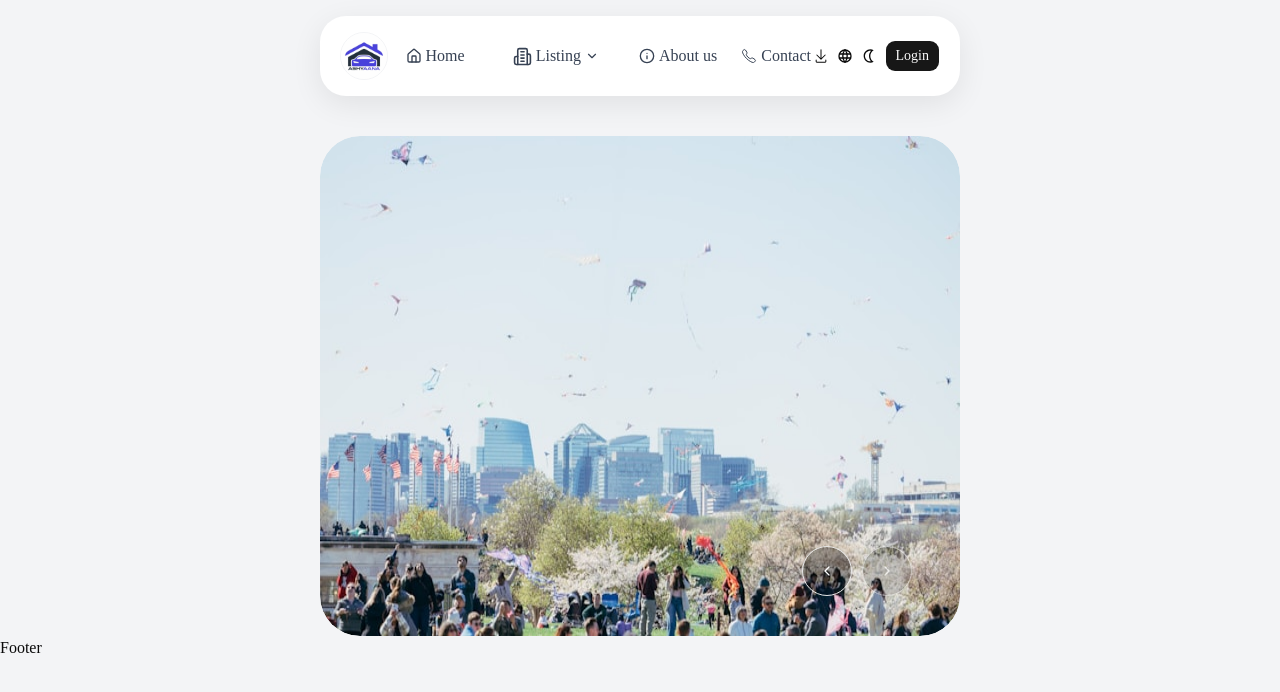
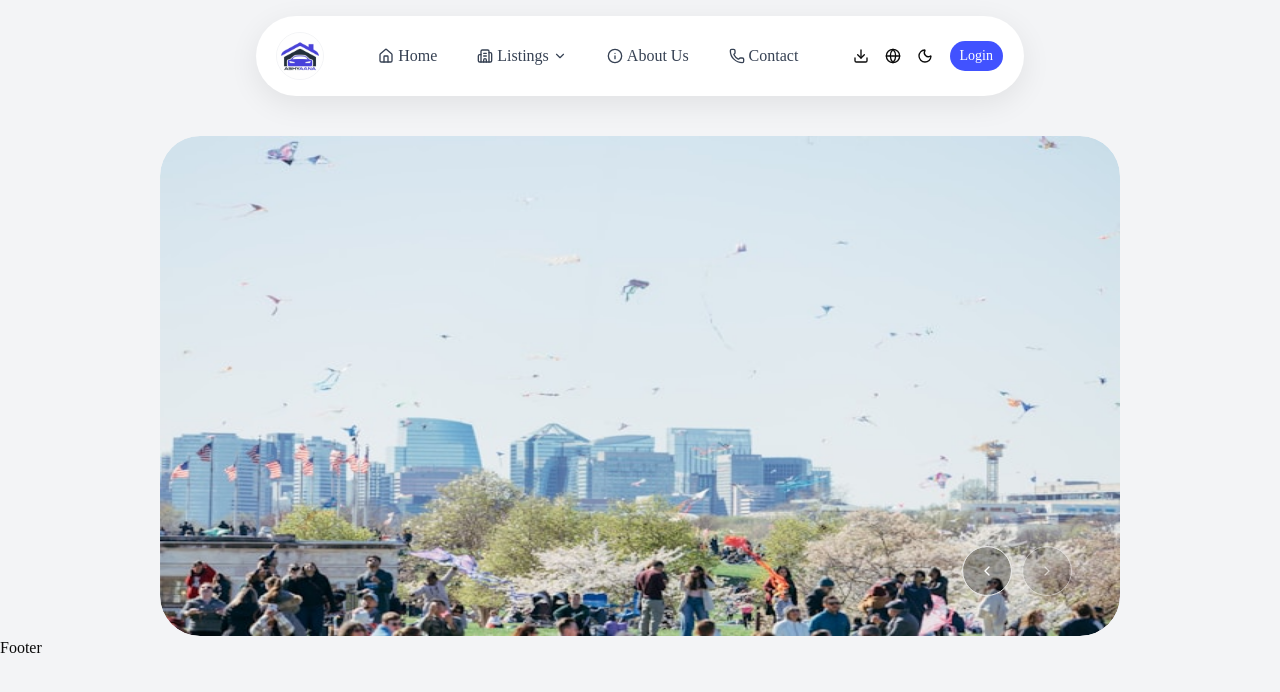
Before and after one commit to MohIdrees-Mohammadi/imageAPI-frontend, a Next.js app: page / in a window 1280 px wide. Shown: the top 692 px of the page. Built offline with nearby package versions, Linux system fonts and the light colour scheme.

Commit message:
header is fully made and also some changes were added to main page

```diff
--- a/app/(websitePage)/page.jsx
+++ b/app/(websitePage)/page.jsx
@@ -1,21 +1,20 @@
-"use client"
+"use client";
 
-import React from 'react'
+import React from "react";
 import {
   Carousel,
   CarouselContent,
   CarouselItem,
   CarouselNext,
   CarouselPrevious,
-} from "@/components/ui/carousel"
-import Autoplay from "embla-carousel-autoplay"
+} from "@/components/ui/carousel";
+import Autoplay from "embla-carousel-autoplay";
 
 const page = () => {
   return (
-    <main className='flex flex-col mx-80 mt-10'>
-
+    <main className="flex flex-col mx-40 mt-10">
       {/* Hero section */}
-      <section className=' mx-auto'>
+      <section className="relative mx-auto">
         <Carousel
           plugins={[
             Autoplay({
@@ -23,31 +22,35 @@ const page = () => {
             }),
           ]}
         >
-          <CarouselContent >
+          <CarouselContent>
             <CarouselItem>
-
-                <img src={"/slide1.jpg"} className='w-[1300px] h-[500px] object-fit rounded-[40px]' alt='slide1' />
-
-
+              <img
+                src={"/slide1.jpg"}
+                className="w-[1500px] h-[500px] object-fit rounded-[40px]"
+                alt="slide1"
+              />
             </CarouselItem>
             <CarouselItem>
-
-                <img src={"/slide2.jpg"} className='w-[1300px] h-[500px] object-fit rounded-[40px]' alt='slide2' />
-
+              <img
+                src={"/slide2.jpg"}
+                className="w-[1500px] h-[500px] object-fit rounded-[40px]"
+                alt="slide2"
+              />
             </CarouselItem>
             <CarouselItem>
-
-                <img src={"/slide3.jpg"} className='w-[1300px] h-[500px] object-fit rounded-[40px]' alt='slide3' />
-
+              <img
+                src={"/slide3.jpg"}
+                className="w-[1500px] h-[500px] object-fit rounded-[40px]"
+                alt="slide3"
+              />
             </CarouselItem>
           </CarouselContent>
           <CarouselPrevious />
           <CarouselNext />
         </Carousel>
       </section>
+    </main>
+  );
+};
 
-    </main>
-  )
-}
-
-export default page
+export default page;
--- a/components/Header.jsx
+++ b/components/Header.jsx
@@ -1,25 +1,44 @@
 "use client";
 
 import { Button } from "@/components/ui/button";
-import { IoCallOutline } from "react-icons/io5";
-import { GoDownload } from "react-icons/go";
-import { TbWorld } from "react-icons/tb";
-import { MdOutlineNightlight } from "react-icons/md";
-import { LuHouse } from "react-icons/lu";
-import { LuCar } from "react-icons/lu";
-import { FiInfo } from "react-icons/fi";
-import { LuBuilding2 } from "react-icons/lu";
+import { Phone } from "lucide-react";
+import { Download } from "lucide-react";
+import { Globe } from "lucide-react";
+import { Moon } from "lucide-react";
+import { House } from "lucide-react";
+import { Car } from "lucide-react";
+import { Info } from "lucide-react";
 import { ChevronDown } from "lucide-react";
 import { ChevronUp } from "lucide-react";
-// import { FaChevronUp } from "react-icons/fa6";
+import { Building2 } from "lucide-react";
+
 import Image from "next/image";
 import Link from "next/link";
-import React, { useState } from "react";
+import React, { useEffect, useRef, useState } from "react";
 
 const Header = () => {
   const [isOpen, setIsOpen] = useState(false);
+  const headerRef = useRef(null);
+
+  useEffect(() => {
+    const handleClickOutside = (e) => {
+      if (headerRef.current && !headerRef.current.contains(e.target)) {
+        setIsOpen(false);
+      }
+    };
+
+    document.addEventListener("mousedown", handleClickOutside);
+
+    return () => {
+      document.removeEventListener("mousedown", handleClickOutside);
+    };
+  }, []);
+
   return (
-    <header className="flex items-center justify-between w-[50%] py-4 px-5 rounded-4xl mt-4 mx-auto bg-white shadow-[0_8px_30px_rgba(0,0,0,0.08)]">
+    <header
+      ref={headerRef}
+      className="flex items-center justify-between w-[60%] py-4 px-5 rounded-[40px] mt-4 mx-auto bg-white shadow-[0_8px_30px_rgba(0,0,0,0.08)]"
+    >
       <Image
         src={"/logo.png"}
         width={48}
@@ -27,78 +46,114 @@ const Header = () => {
         className="rounded-full border border-gray-100"
         alt="Logo"
       />
-      <nav className="relative flex items-center gap-4  text-gray-700">
+
+      <nav className="relative flex items-center gap-2 text-gray-700">
         <Link
           href="/"
-          className="flex items-center gap-1 cursor-pointer hover:bg-gray-100 rounded-xl transition px-4 py-1"
+          className="flex items-center cursor-pointer gap-1 rounded-xl px-4 py-1 hover:bg-gray-100  transition duration-300"
         >
-          <LuHouse />
+          <House size={16} />
           <span>Home</span>
         </Link>
-        <h1
-          onClick={() => setIsOpen(!isOpen)}
-          className="flex items-center gap-1 cursor-pointer hover:bg-gray-100   rounded-xl transition px-4 py-1 "
-        >
-          <LuBuilding2 size={19} />
-          <span>Listing</span>
-          {
-            isOpen ? <ChevronUp size={14} /> : <ChevronDown size={14} />
-          }
 
+        <div>
+          <h1
+            onClick={() => setIsOpen(!isOpen)}
+            className={`flex items-center cursor-pointer gap-1 rounded-xl px-4 py-1 transition duration-300 ${
+              isOpen ? "bg-gray-100" : "hover:bg-gray-100"
+            }`}
+          >
+            <Building2 size={16} />
+            <span>Listings</span>
 
-        </h1>
-        {isOpen && (
-          <div className="absolute border top-10 left-28 w-45 h-35 bg-white py-2 px-4 flex flex-col justify-center items-center gap-4 shadow-xl rounded-xl transition-all jus">
+            {isOpen ? <ChevronUp size={14} /> : <ChevronDown size={14} />}
+          </h1>
+
+          {/* Listing Dropdown */}
+          <div
+            className={`absolute z-10 top-11 left-24 w-45 bg-white rounded-xl shadow-xl border border-gray-100 overflow-hidden transition-all duration-300 ease-in-out ${
+              isOpen
+                ? "opacity-100 translate-y-0 visible"
+                : "opacity-0 -translate-y-2 invisible pointer-events-none"
+            }`}
+          >
+            {/* Houses */}
             <Link
-              className="border-b cursor-pointer w-full h-[62%] border-gray-300 text-center p-2"
-              href={"/houses"}
+              href="/houses"
+              className="flex items-center gap-3 px-4 py-4 transition hover:bg-gray-50"
+              onClick={() => setIsOpen(false)}
             >
-              <LuHouse
-                className="rounded absolute top-8 left-2 fill-white"
-                size={20}
-              />
+              <div className="flex items-center justify-center w-9 h-9 rounded-xl bg-indigo-50">
+                <House size={17} className="text-blue-600" />
+              </div>
 
-              <span className="mr-4">Houses</span>
-              <p className="text-[12px] text-gray-400 ">
-                Properites & aparatments
-              </p>
+              <div className="flex flex-col">
+                <span className="text-[15px] text-gray-800">Houses</span>
+
+                <p className="text-[12px] text-gray-400">
+                  Properties & Apartments
+                </p>
+              </div>
             </Link>
+
+            {/* Divider */}
+            <div className="h-px bg-gray-200 "></div>
+
+            {/* Vehicles */}
             <Link
-              className=" border-gray-300 cursor-pointer text-center w-full ml-2 mb-2"
-              href={"/cars"}
+              href="/cars"
+              className="flex items-center gap-3 px-4 py-4 transition  hover:bg-gray-50"
+              onClick={() => setIsOpen(false)}
             >
-              <LuCar className="absolute bottom-5 left-2" size={20} />
-              <span className="mr-11">Cars</span>
-              <p className="text-[12px] text-gray-400">cars & vehicles</p>
+              <div className="flex items-center justify-center w-9 h-9 rounded-xl bg-indigo-50">
+                <Car size={17} className="text-blue-600" />
+              </div>
+
+              <div className="flex flex-col">
+                <span className="text-[15px] text-gray-800">Vehicles</span>
+
+                <p className="text-[12px] text-gray-400">Cars & Vehicles</p>
+              </div>
             </Link>
           </div>
-        )}
+        </div>
+
         <Link
-          href={"/about"}
-          className="flex items-center gap-1 cursor-pointer hover:bg-gray-100 rounded-xl  transition px-2"
+          href="/about"
+          className="flex items-center cursor-pointer hover:bg-gray-100 rounded-xl gap-1 transition duration-300 px-4 py-1"
         >
-          <FiInfo /> <span>About us</span>
+          <Info size={16} />
+          <span>About Us</span>
         </Link>
+
         <Link
-          className="flex items-center gap-1 cursor-pointer hover:bg-gray-100 rounded-xl  transition  "
-          href={"/contact"}
+          className="flex items-center cursor-pointer hover:bg-gray-100 rounded-xl gap-1 transition duration-300 px-4 py-1"
+          href="/contact"
         >
-          <IoCallOutline /> <span>Contact</span>
+          <Phone size={16} />
+          <span>Contact</span>
         </Link>
       </nav>
 
-      <div className="flex items-center gap-2">
-        <Link href="">
-          <GoDownload />
-        </Link>
-        <Link href="">
-          <TbWorld />
-        </Link>
-        <Link href="">
-          <MdOutlineNightlight />
+      <div className="flex items-center gap-4">
+        <Link href="#">
+          <Download size={16} />
         </Link>
 
-        <Button>Login</Button>
+        <Link href="#">
+          <Globe size={16} />
+        </Link>
+
+        <Link href="#">
+          <Moon size={16} />
+        </Link>
+
+        <Button
+          className="cursor-pointer transition-all duration-300 hover:scale-105 hover:shadow"
+          variant="loginVariant"
+        >
+          Login
+        </Button>
       </div>
     </header>
   );
--- a/components/ui/button.tsx
+++ b/components/ui/button.tsx
@@ -18,7 +18,8 @@ const buttonVariants = cva(
         destructive:
           "bg-destructive/10 text-destructive hover:bg-destructive/20 focus-visible:border-destructive/40 focus-visible:ring-destructive/20 dark:bg-destructive/20 dark:hover:bg-destructive/30 dark:focus-visible:ring-destructive/40",
         link: "text-primary underline-offset-4 hover:underline",
-        myVariant: "bg-red-600 px-3 py-2"
+        myVariant: "bg-red-600 px-3 py-2",
+       loginVariant: "bg-[#4152FF] px-6 py-2 rounded-2xl text-white  hover:shadow-[#4152FF]/50",
       },
       size: {
         default:
```
